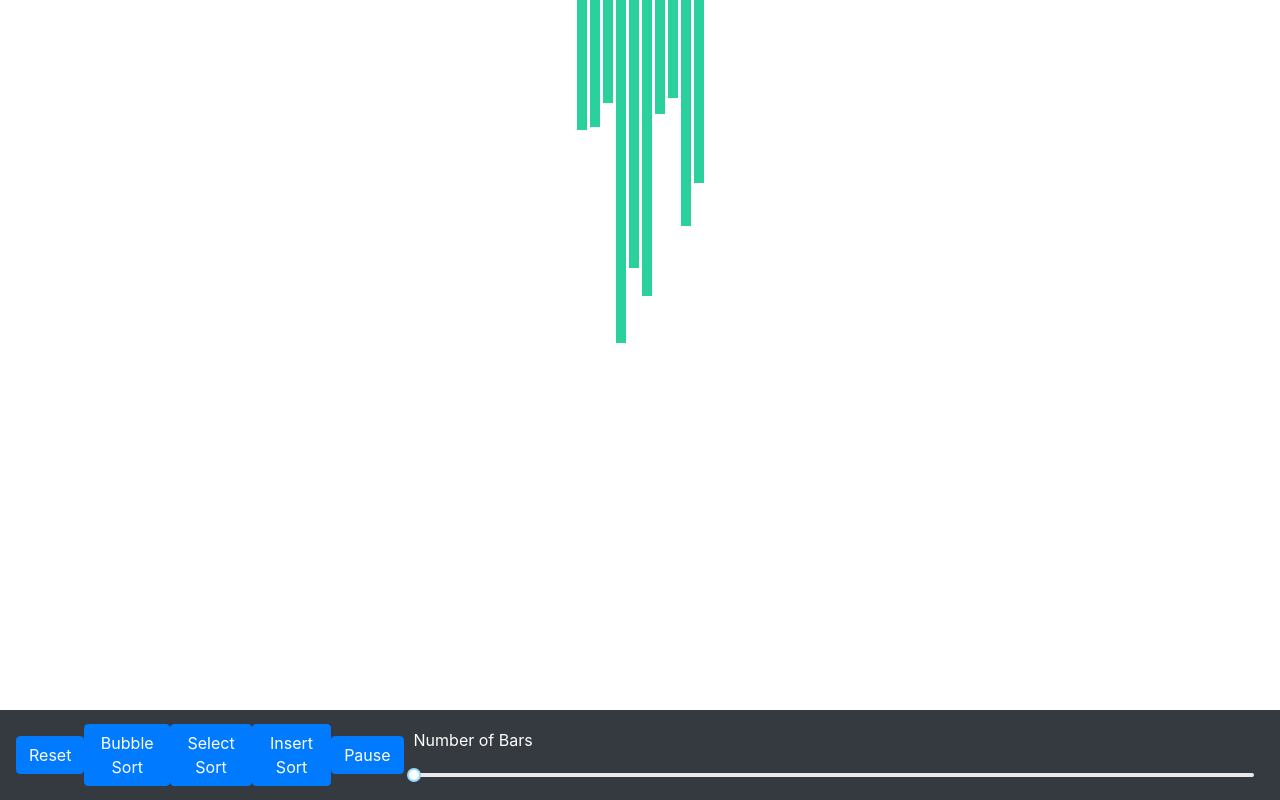
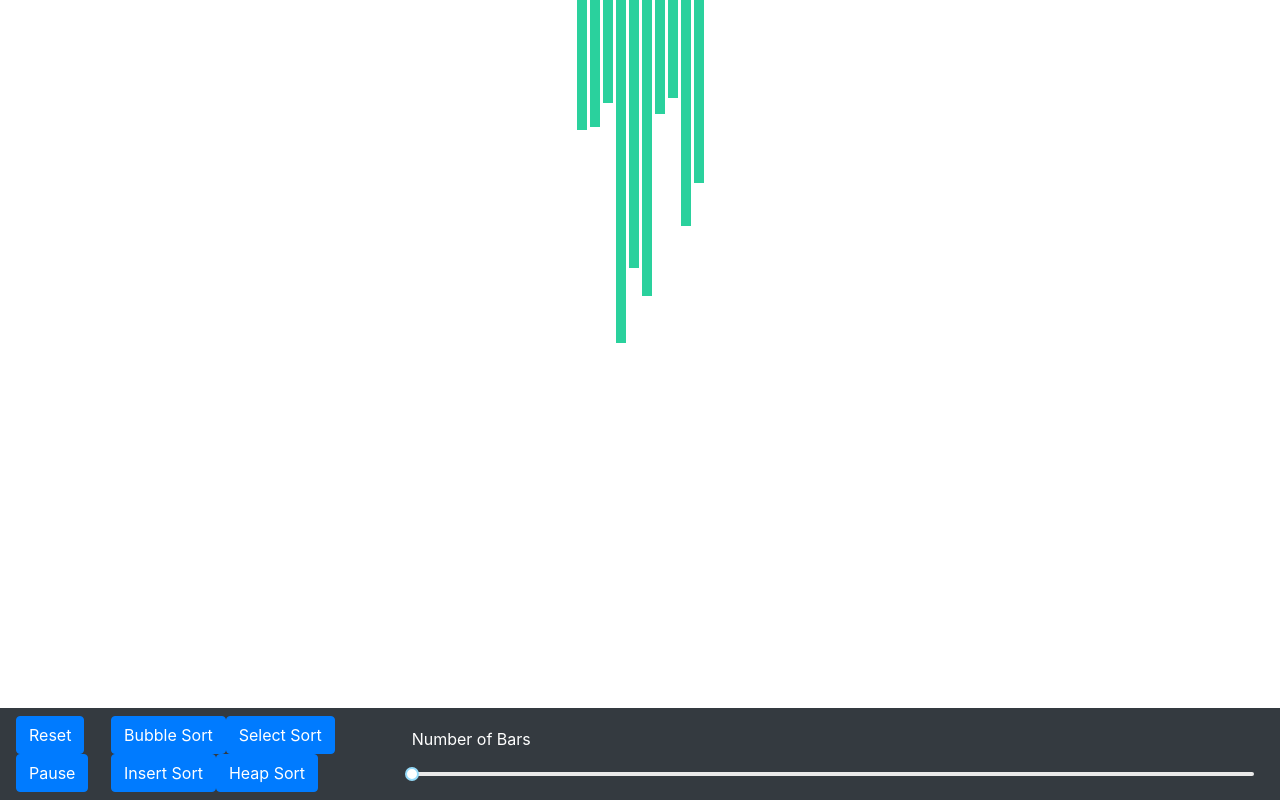
Before and after one commit to ho-tonym/sorting-visualizer, a React (Create React App) app: page / in a window 1280 px wide. Built offline with nearby package versions, Linux system fonts and the light colour scheme.

Commit message:
heap sort works

```diff
--- a/src/components/SortVisualizer/SortVisualizer.jsx
+++ b/src/components/SortVisualizer/SortVisualizer.jsx
@@ -10,9 +10,10 @@ import { bubbleSort } from './algorithms/bubbleSort'
 import { selectionSort } from './algorithms/selectionSort'
 import { mergeSort } from './algorithms/mergeSort'
 import { insertionSort } from './algorithms/insertionSort'
+import { heapSort } from './algorithms/heapSort'
 import { executeAnim } from './algorithms'
 
-const ANIMTION_TIME = 500
+const ANIMTION_TIME = 100
 
 function SortVisualizer() {
   const { state, setState, slider } = useStateValue()
@@ -69,13 +70,21 @@ function SortVisualizer() {
       }
       </div>
 
-      <Navbar fixed="bottom" bg="dark" expand="lg">
+      <Navbar className="nav justify-content-between" fixed="bottom" bg="dark" expand="lg">
+        <div>
           <Button variant="primary"
             onClick={() => handleResetArray(setState, sliderValues)}
           >
             Reset
           </Button>
 
+          <Button variant="primary" onClick={() => pauseResume()}>
+            {animationArray.length <= 0
+              || animationArray.length > 0
+                && isRunning ? "Pause" : "Resume"}
+          </Button>
+        </div>
+        <div>
           <Button variant="primary"
             onClick={() => { bubbleSort(array, setState) }}
           >
@@ -94,12 +103,12 @@ function SortVisualizer() {
             Insert Sort
           </Button>
 
-        <Button variant="primary" onClick={() => pauseResume()}>
-          {animationArray.length <= 0
-            || animationArray.length > 0
-              && isRunning ? "Pause" : "Resume"}
+          <Button variant="primary"
+            onClick={() => { heapSort(array, setState) }}
+          >
+            Heap Sort
           </Button>
-
+        </div>
         <SliderContainer />
       </Navbar>
     </>
--- /dev/null
+++ b/src/components/SortVisualizer/algorithms/heapSort/index.js
@@ -0,0 +1,55 @@
+let length;
+let animationArray;
+
+function heap_root(array, i) {
+  var left = 2 * i + 1;
+  var right = 2 * i + 2;
+  var max = i;
+
+  if (left < length && array[left] > array[max]) {
+      max = left;
+  }
+
+  if (right < length && array[right] > array[max])     {
+      max = right;
+  }
+
+  if (max != i) {
+      swap(array, i, max);
+      animationArray.push([
+        i, max, true,
+      ])
+      heap_root(array, max);
+  }
+}
+
+function swap(input, index_A, index_B) {
+  var temp = input[index_A];
+
+  input[index_A] = input[index_B];
+  input[index_B] = temp;
+}
+
+export const heapSort = (arr, setState) => {
+  const array = [...arr]
+  length = array.length;
+  animationArray = []
+  for (var i = Math.floor(length / 2); i >= 0; i -= 1)      {
+      heap_root(array, i);
+    }
+
+  for (i = array.length - 1; i > 0; i--) {
+      swap(array, 0, i);
+      animationArray.push([
+        0, i, true,
+      ])
+      length--;
+
+      heap_root(array, 0);
+  }
+
+  setState(prevState => ({ ...prevState,
+    animationArray,
+    isRunning: true,
+  }))
+}
--- a/src/components/SortVisualizer/sort.sass
+++ b/src/components/SortVisualizer/sort.sass
@@ -10,3 +10,6 @@
 //   position: absolute
 //   bottom: 10px
 //   height: 30px
+// .nav
+//   div
+//     display: flex
```
Also changed, not shown: src/components/SortVisualizer/wip/todo.js (+5 -3 lines), 1 other file (tests, documents, lock files or other folders). Lines whose indentation alone changed are shown as unchanged.
